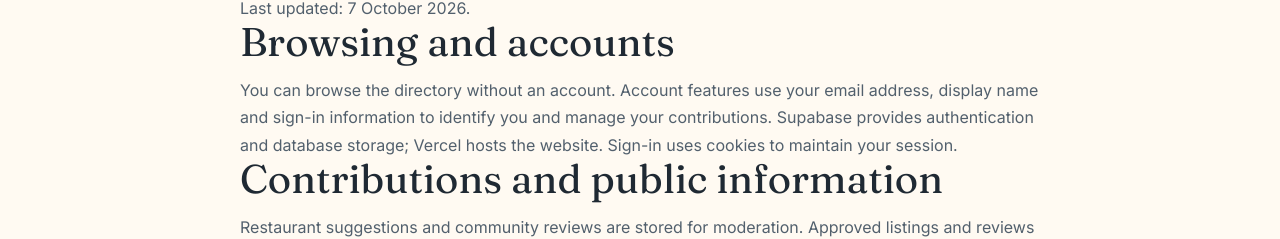
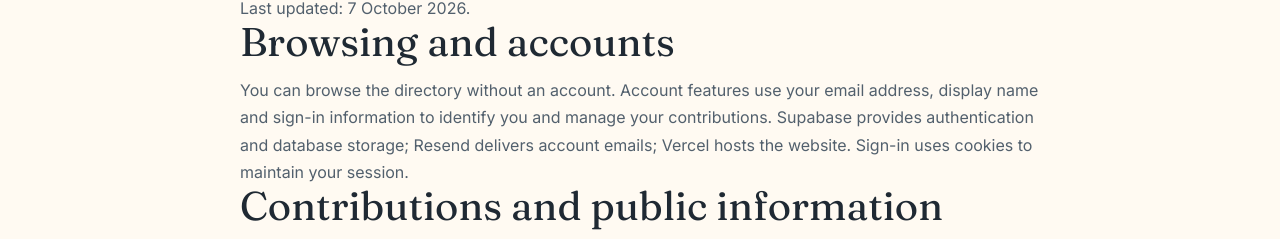
Before and after one commit to willylondon/whenwihungry, a Next.js app: page /privacy in a window 1280 px wide. Shown: the part 277-516 px from the top of the page. Built offline with nearby package versions, Linux system fonts and the light colour scheme; no server answers.

Commit message:
Record production hardening and disclose account email provider

```diff
--- a/src/app/privacy/page.tsx
+++ b/src/app/privacy/page.tsx
@@ -13,7 +13,7 @@ export default function PrivacyPage() {
     <h1>Privacy and contact</h1>
     <p>Last updated: 7 October 2026.</p>
     <h2>Browsing and accounts</h2>
-    <p>You can browse the directory without an account. Account features use your email address, display name and sign-in information to identify you and manage your contributions. Supabase provides authentication and database storage; Vercel hosts the website. Sign-in uses cookies to maintain your session.</p>
+    <p>You can browse the directory without an account. Account features use your email address, display name and sign-in information to identify you and manage your contributions. Supabase provides authentication and database storage; Resend delivers account emails; Vercel hosts the website. Sign-in uses cookies to maintain your session.</p>
     <h2>Contributions and public information</h2>
     <p>Restaurant suggestions and community reviews are stored for moderation. Approved listings and reviews may be shown publicly. Do not include private information about yourself or other people in a public review. A directory listing is not an endorsement or evidence of a critic visit.</p>
     <h2>Maps and external services</h2>
```
Also changed, not shown: 2 other files (tests, documents, lock files or other folders).
